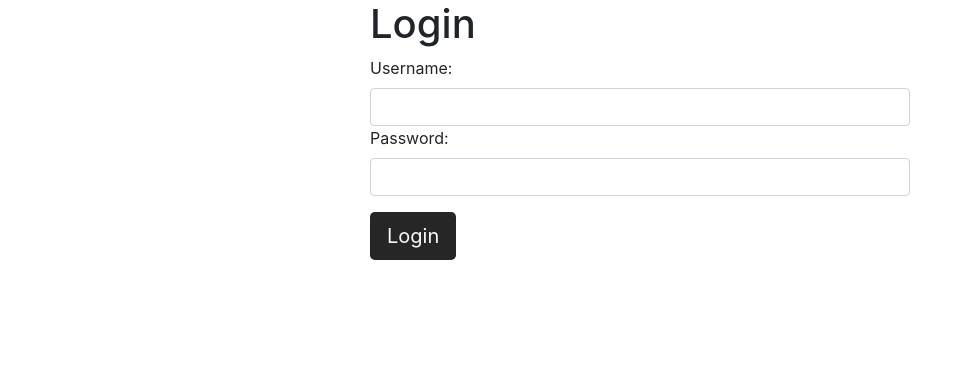
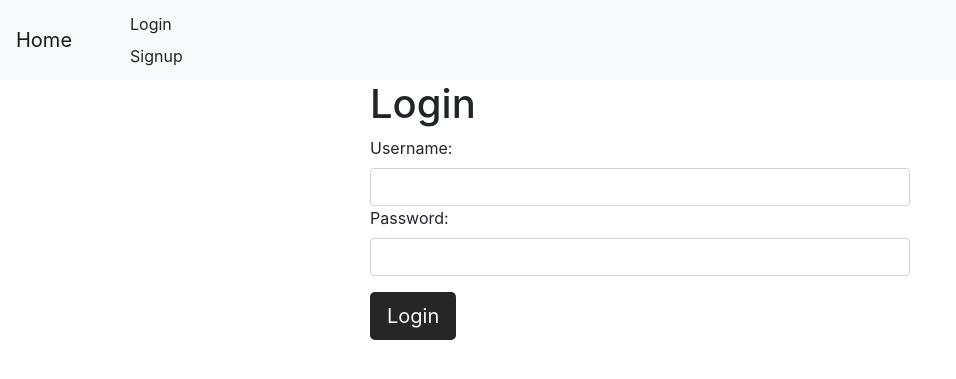
Before and after one commit to saidjillo/two-factor-authentication, a Django app: page /account/login/ in a window 1280 px wide. Shown: the top 379 px of the page, without its empty margins (0-956 px from the left). Run offline with Django 3.2, Linux system fonts and the light colour scheme; some libraries are stand-ins or nearby versions.

Commit message:
added index page.

```diff
--- a/accounts/urls.py
+++ b/accounts/urls.py
@@ -1,6 +1,6 @@
 from django.conf.urls import url
 
-from accounts.views import SignUp, login_view,login_user, logout_view
+from accounts.views import SignUp, login_view,login_user, logout_view,dashboard_view
 
 
 app_name = "accounts"
@@ -10,4 +10,5 @@ urlpatterns = [
     url(r'^login/$', login_view, name="login"),
     url(r'^login_user/$', login_user, name="login_user"),
     url(r'^logout/$', logout_view, name="logout_view"),
+    url(r'^dashboard/(?P<username>[\w.@+-]+)/$', dashboard_view, name="home"),
 ]
--- a/accounts/views.py
+++ b/accounts/views.py
@@ -51,3 +51,17 @@ def login_user(request):
 def logout_view(request):
     logout(request)
     return redirect("accounts:login")
+
+
+def dashboard_view(request, username):
+    if request.method == "POST":
+        return HttpResponse(status=500)
+
+    if request.method == "GET":
+        user = request.user
+
+    if not user.is_authenticated:
+        return redirect('accounts:login')
+
+
+    return render(request, 'accounts/dashboard.html')
--- a/templates/base.html
+++ b/templates/base.html
@@ -22,6 +22,36 @@
           crossorigin="anonymous">
 </head>
 <body>
+        <!-- nav -->
+        <nav class="navbar navbar-expand-lg navbar-light bg-light  header-top">
+                <a href="{% url 'home' %}" class="navbar-brand">
+                  Home
+                </a>
+                <button class="navbar-toggler bg-light" type="button" data-toggle="collapse" data-target="#ourGameshopNavbar" aria-controls="ourGameshopNavbar" aria-expanded="false" aria-label="Toggle navigation">
+                  <span class="navbar-toggler-icon"></span>
+                </button>
+
+
+
+
+
+                  <ul class="navbar-nav d-flex flex-row justify-content-between container">
+
+
+                    <li>
+                            {% if user.is_authenticated %}
+                            <a class="nav-link" href="{% url 'accounts:logout_view' %}">Logout</a>
+                            <a class="dropdown-item" href="{% url 'accounts:home' username=user.username %}">Dashboard</a>
+                            {% else %}
+                            <a class="dropdown-item" href="{% url 'accounts:login' %}">Login</a>
+                            <a class="dropdown-item" href="{% url 'accounts:signup' %}">Signup</a>
+                            {% endif %}
+                    </li>
+                  </ul>
+
+
+              </nav>
+        <!-- nav ends -->
     {% block content %}
     {% endblock %}
 </body>
```
Also changed, not shown: accounts/templates/accounts/dashboard.html (added, +15 -0 lines).
